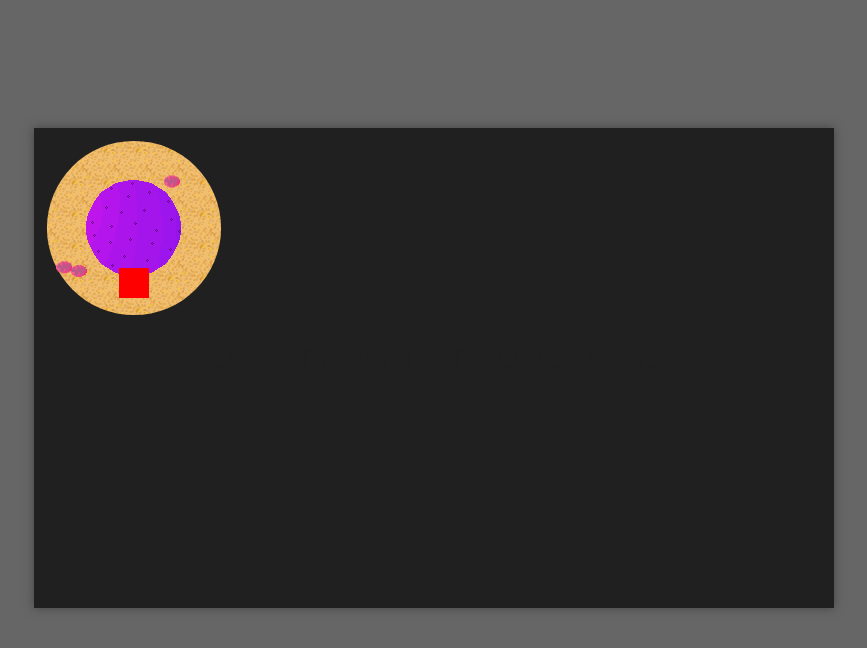
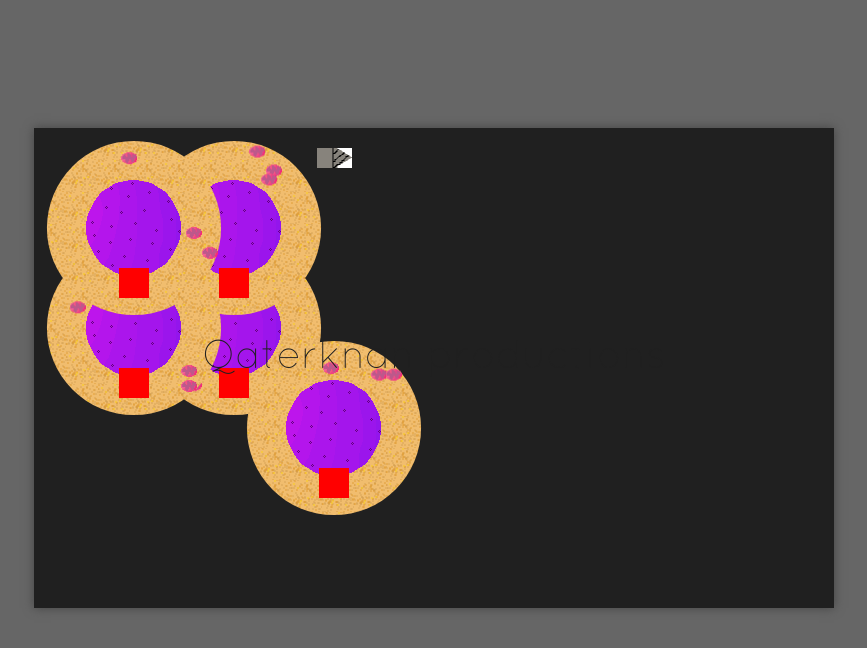
Before and after one commit to kukas/ludumdare23, a plain HTML site: page index.html in a window 1280 px wide. Shown: the whole page, without its empty margins (206-1073 px from the left). Drawn offline with Linux system fonts and the light colour scheme.

Commit message:
Spousta věcí

```diff
--- a/cell.js
+++ b/cell.js
@@ -23,7 +23,6 @@ function Cell(x,y){
 			max = d;
 		}
 	}
-	console.log(max)
 	this.radius = max;
 	this.width=2*this.radius;
 	this.height=2*this.radius;
--- a/game.js
+++ b/game.js
@@ -65,7 +65,14 @@ function Game(canvas){
 
 	this.camera = {x:0,y:0};
 
-	this.objects = [ new Cell(100,100) ];
+	this.level=new Level();
+	this.init_level = function (id){
+		for(i in this.level[id]){
+			this.objects[i]=this.level[id][i];
+		};
+	};
+
+	this.objects = [  ];
 
 	this.selected = [];
 
--- a/index.html
+++ b/index.html
@@ -43,7 +43,7 @@
 	<script src="eventhandler.js"></script>
 	<script src="init.js"></script>
 </head>
-<body onload="init();">
+<body onload="init();game.init_level('prvni')">
 	<footer>&copy; Qaterknan</footer>
 </body>
 </html>
--- a/level.js
+++ b/level.js
@@ -5,7 +5,7 @@ function Level(){
 		new Cell(100,200),
 		new Cell(200,200),
 		new Cell(300,300),
-		new Miner(150, 30)
+		new Miner(300, 30)
 	]
 };
 level= new Level();
--- a/miner.js
+++ b/miner.js
@@ -1,26 +1,41 @@
 function Miner (x_c,y_c) {
+
 	this.x=x_c;
 	this.y=y_c;
+
 	this.health=20;
 	this.proces=false;
+
 	this.width=35;
 	this.height=20;
 	this.maxvec=1;
+
 	this.texture=new Image();
 	this.texture.src="./Assets/miner.bmp";
+
 	this.target = { x:0, y:0 };
+
 	this.render = function (ctx) {
 		this.move();
 		ctx.save();
-		ctx.rotate(this.rotation);
 		ctx.translate(this.x,this.y);
+		if(this.vector.x!=0){
+			ctx.rotate(Math.atan(this.vector.y/this.vector.x));
+		}
+		else if (this.vector.x==0 && this.vector.y!=0){
+			this.vector.y < 0 ? ctx.rotate(-Math.PI/2) : ctx.rotate(Math.PI/2);
+		};
 		ctx.drawImage(this.texture, -this.width/2,-this.height/2,this.width,this.height);
 		ctx.restore();
-
 	};
 	this.tick = function (){
-		this.setTarget(game.objects[1].x,game.objects[1].y);
-		this.goToTarget();
+		for(i in game.objects){
+			if(game.objects[i]!=this){
+				if(game.colliding(this,game.objects[i])){
+					this.vector={x:0,y:0};
+				};
+			}
+		};
 	};
 };
 Miner.prototype = new Object2D();
```
